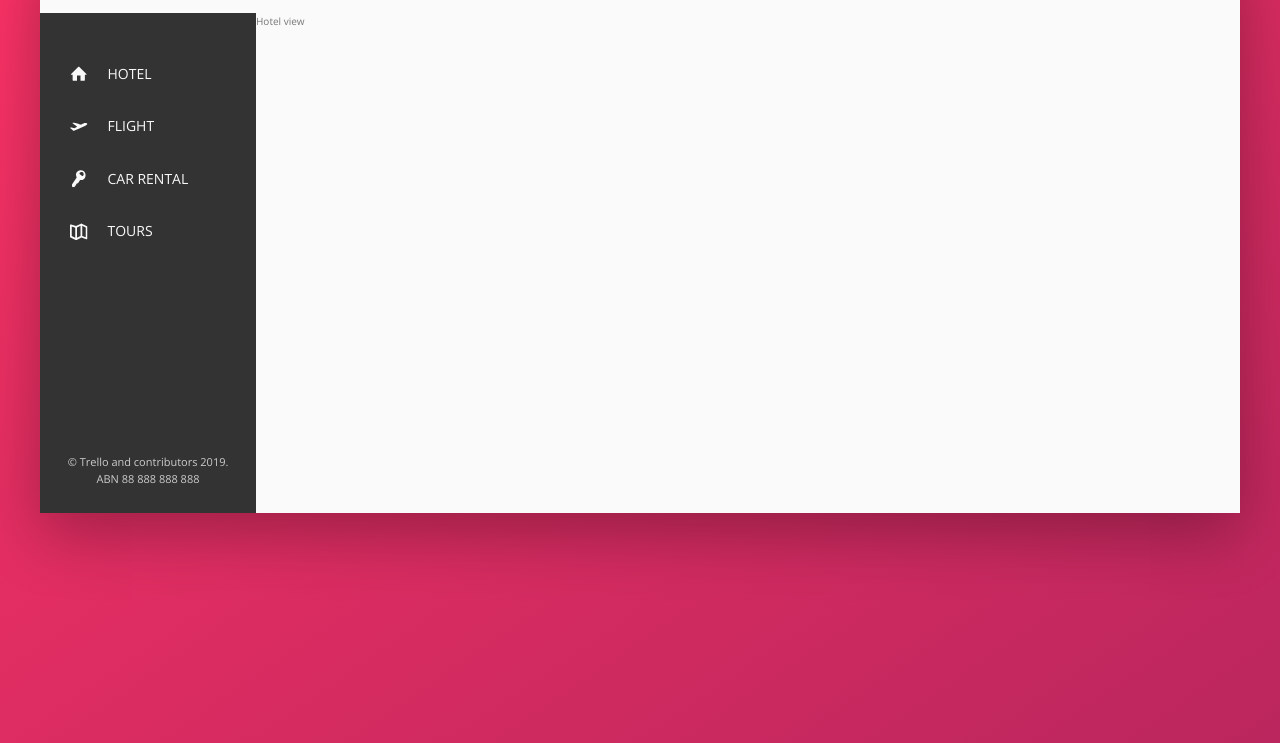
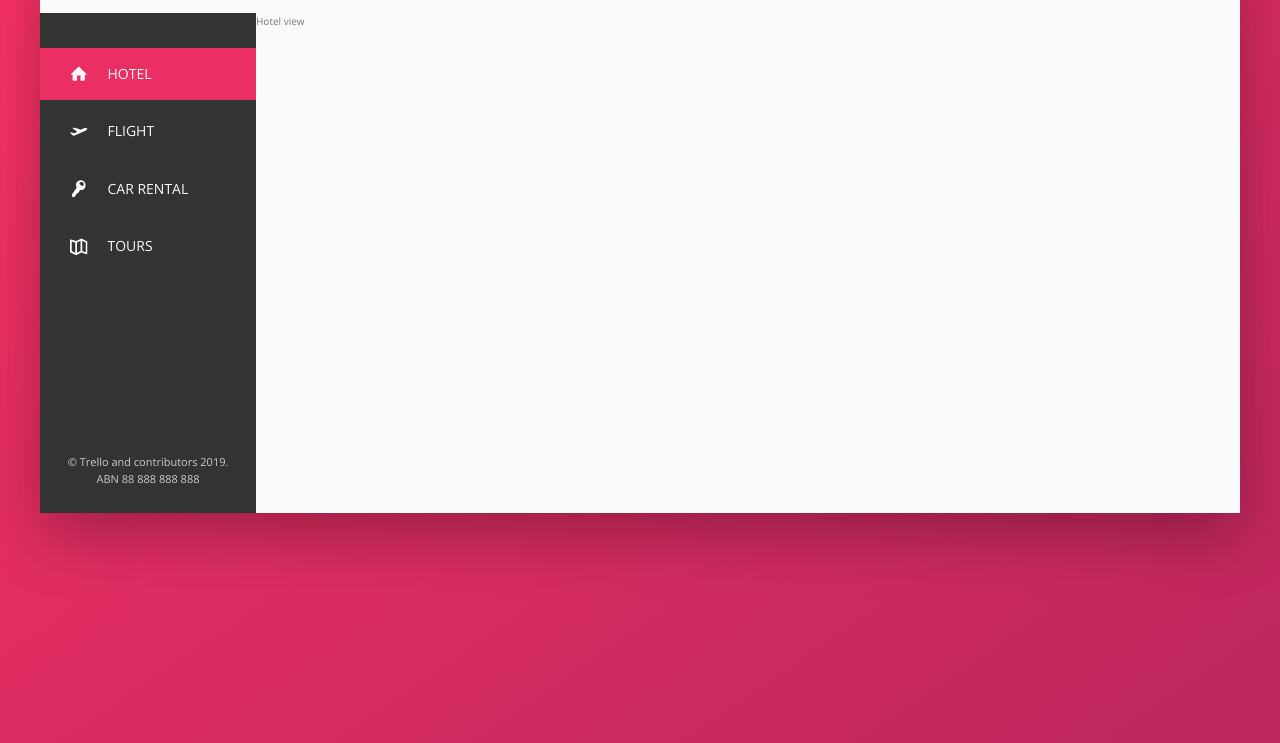
Before and after one commit to barrosdaniel/AcademicProjects-14Trello, a website: page index.html in a window 1280 px wide. Shown: the part 137-880 px from the top of the page. Drawn offline with nearby package versions, Linux system fonts and the light colour scheme.

Commit message:
feature: Add Side Bar section styling

```diff
--- a/index.html
+++ b/index.html
@@ -57,7 +57,7 @@
 
             <nav class="sidebar">
                 <ul class="side-nav">
-                    <li class="side-nav__item">
+                    <li class="side-nav__item side-nav__item--active">
                         <a href="#" class="side-nav__link">
                             <svg class="side-nav__icon">
                                 <use xlink:href="img/sprite.svg#icon-home">
--- a/sass/components/_components.scss
+++ b/sass/components/_components.scss
@@ -130,7 +130,36 @@
     list-style: none;
     margin-top: 3.5rem;
 
-    &__item {}
+    &__item {
+      position: relative;
+      z-index: 2;
+
+      &:not(:last-child) {
+        margin-bottom: 0.5rem;
+      }
+    }
+
+    &__item::before {
+      content: "";
+      position: absolute;
+      top: 0;
+      left: 0;
+      height: 100%;
+      width: 3px;
+      background-color: var(--color-primary);
+      transform: scaleY(0);
+      transition: transform 0.2s, width .4s cubic-bezier(0.86, 0, 0.07, 1) 0.2s, backgroud-color .1s;
+    }
+
+    &__item:hover::before,
+    &__item--active::before {
+      transform: scaleY(1);
+      width: 100%;
+    }
+
+    &__item:active::before {
+      background-color: var(--color-primary-light);
+    }
 
     &__link:link,
     &__link:visited {
@@ -139,6 +168,8 @@
       text-transform: uppercase;
       display: block;
       padding: 1.5rem 3rem;
+      position: relative;
+      z-index: 2;
 
       display: flex;
       align-items: center;
```
Also changed, not shown: css/style.css.
